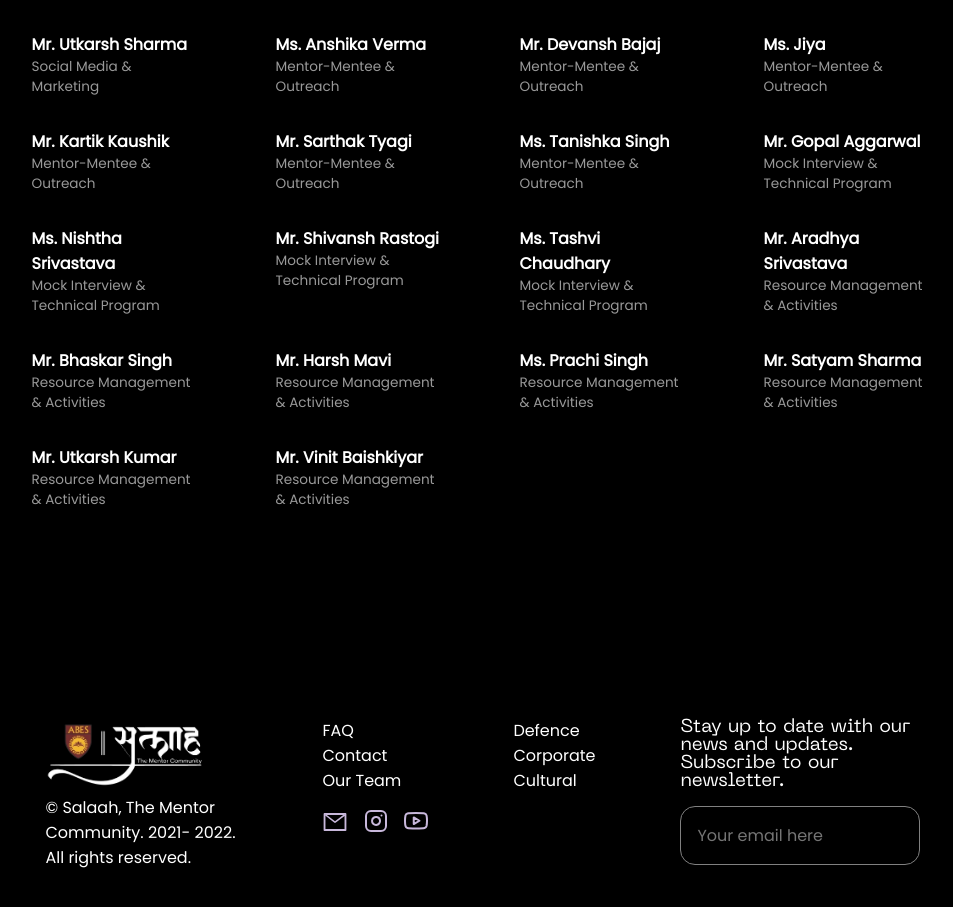
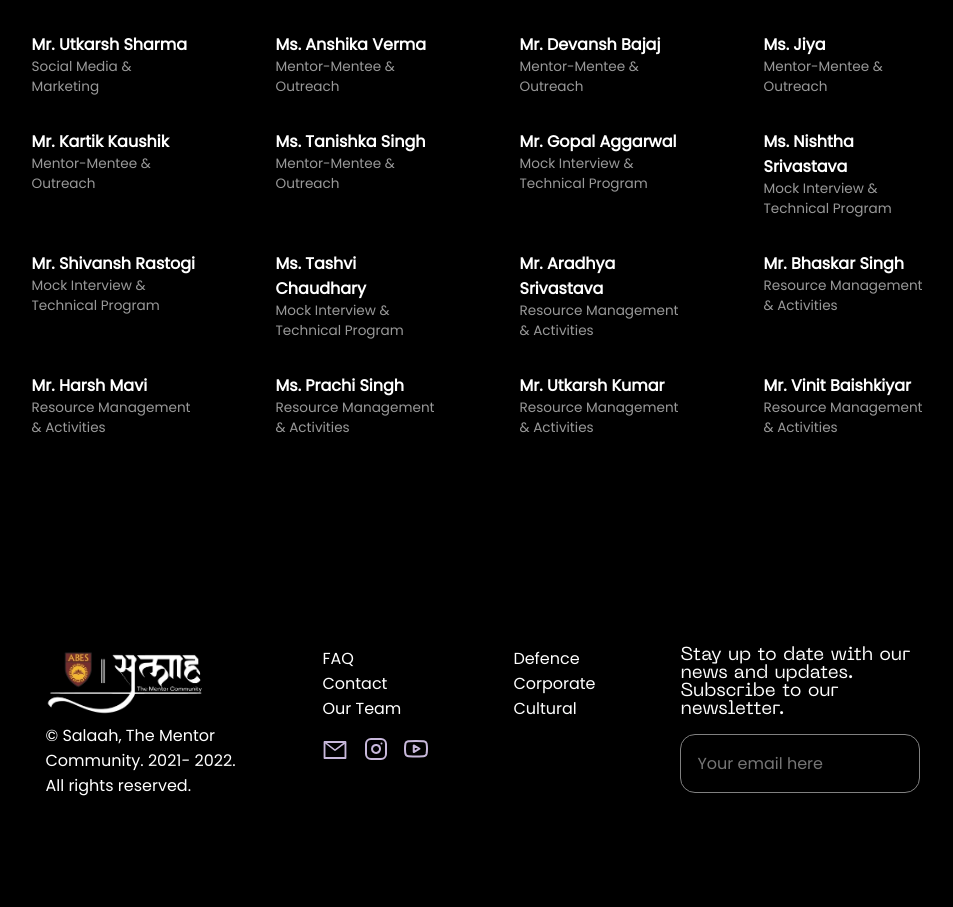
Before and after one commit to salaah-community/Salaah, a React (Create React App) app: page /team in a window 1280 px wide. Shown: the part 6525-7432 px from the top of the page, without its empty margins (157-1110 px from the left). After the commit the page ends 7403 px from the top, so only its background shows below. Built offline with nearby package versions, Linux system fonts and the light colour scheme.

Commit message:
feat: Remove two names (Satyam Sharma and Sarthak Tyagi)

```diff
--- a/src/pages/Team/TeamData/Working.js
+++ b/src/pages/Team/TeamData/Working.js
@@ -89,11 +89,6 @@ export const teamWorking = [
     img: "",
   },
   {
-    name: "Mr. Sarthak Tyagi",
-    title: "Mentor-Mentee & Outreach",
-    img: "",
-  },
-  {
     name: "Ms. Tanishka Singh",
     title: "Mentor-Mentee & Outreach",
     img: "",
@@ -134,10 +129,6 @@ export const teamWorking = [
     title: "Resource Management & Activities",
     img: "",
   }, {
-    name: "Mr. Satyam Sharma",
-    title: "Resource Management & Activities",
-    img: "",
-  }, {
     name: "Mr. Utkarsh Kumar",
     title: "Resource Management & Activities",
     img: "",
```
